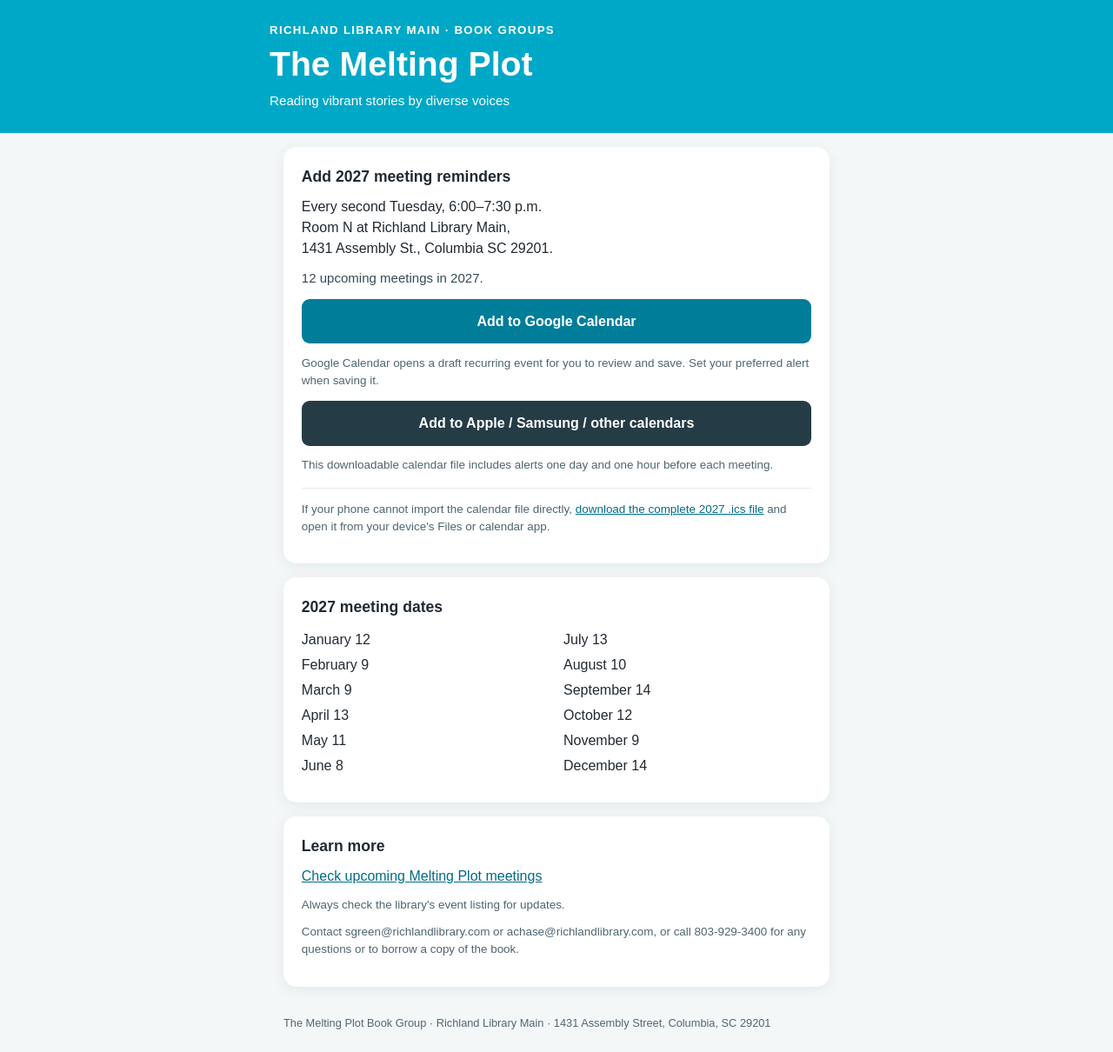
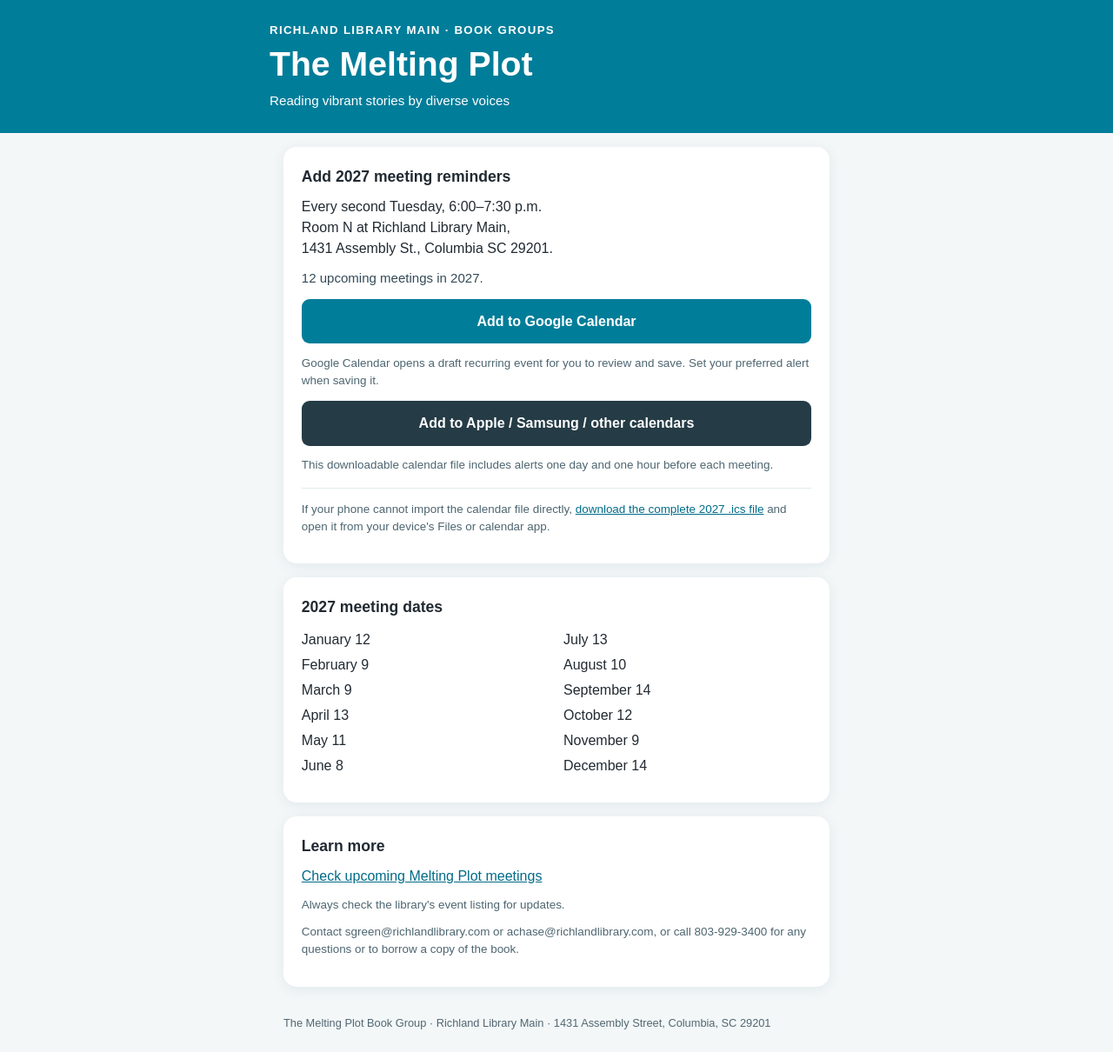
Before and after one commit to adelechase/adelechase.github.io, a Jekyll site: the page melting-plot-2027/index.html, which Jekyll copies as it is, in a window 1280 px wide. Shown: the whole page at 87% size. Built offline with Jekyll 4.4.1, drawn with Linux system fonts in a browser that asks for light colours.

Commit message:
Meet WCAG AA contrast on Melting Plot calendar header

```diff
--- a/melting-plot-2027/index.html
+++ b/melting-plot-2027/index.html
@@ -10,7 +10,7 @@
     :root { font-family: "Century Gothic", "Avenir Next", Arial, sans-serif; color:#212a32; background:#f3f7f8; }
     * { box-sizing: border-box; }
     body { margin:0; line-height:1.5; }
-    header { background:#00a8c7; color:white; padding:1.55rem 1rem; }
+    header { background:#007d99; color:white; padding:1.55rem 1rem; }
     header .inner, main, footer { max-width:660px; margin:auto; }
     .eyebrow { font-size:.83rem; font-weight:700; letter-spacing:.1em; text-transform:uppercase; }
     h1 { font-size:clamp(1.7rem,6vw,2.45rem); line-height:1.15; margin:.42rem 0 .55rem; }
```
